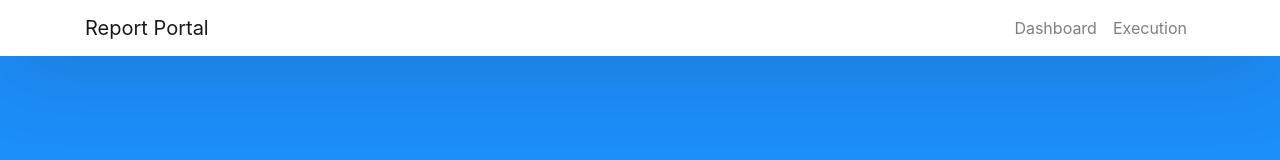
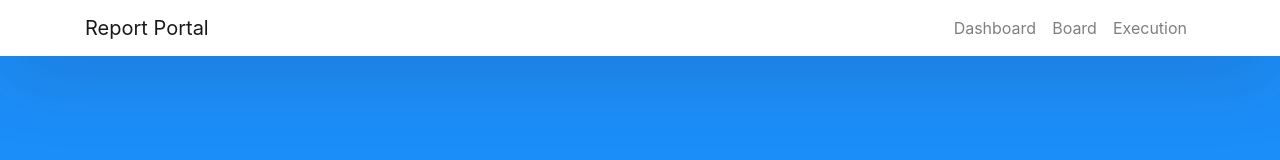
Before and after one commit to xCase-Manager/report-portal, a React (Create React App) app: page / in a window 1280 px wide. Shown: the top 160 px of the page. Built offline with nearby package versions, Linux system fonts and the light colour scheme; no server answers.

Commit message:
added nav link for board component

```diff
--- a/src/App.js
+++ b/src/App.js
@@ -4,8 +4,8 @@
 import { BrowserRouter as Router, Switch, Route, Link } from "react-router-dom";
 
 import Dashboard from './components/dashboard.component';
+import Board from './components/board.component';
 import Execution from './components/execution.component';
-import ExecutionService from './shared/mock-execution-service';
 
 function App() {
   return (<Router>
@@ -17,6 +17,9 @@
             <ul className="navbar-nav ml-auto">
               <li className="nav-item">
                 <Link className="nav-link" to={"/dashboard"}>Dashboard</Link>
+              </li>
+              <li className="nav-item">
+                <Link className="nav-link" to={"/board"}>Board</Link>
               </li>
               <li className="nav-item">
                 <Link className="nav-link" to={"/execution"}>Execution</Link>
@@ -31,6 +34,7 @@
           <Switch>
             <Route exact path='/' component={Dashboard} />
             <Route path="/dashboard" component={Dashboard} />
+            <Route path="/board" component={Board} />
             <Route path="/execution" component={Execution} />
           </Switch>
         </div>
--- a/src/components/dashboard.component.js
+++ b/src/components/dashboard.component.js
@@ -1,5 +1,6 @@
 import React, { Component } from "react";
 import ExecutionService from '../shared/mock-execution-service';
+
 
 export default class Dashboard extends Component {
 
```
Also changed, not shown: 1 other file (tests, documents, lock files or other folders).
